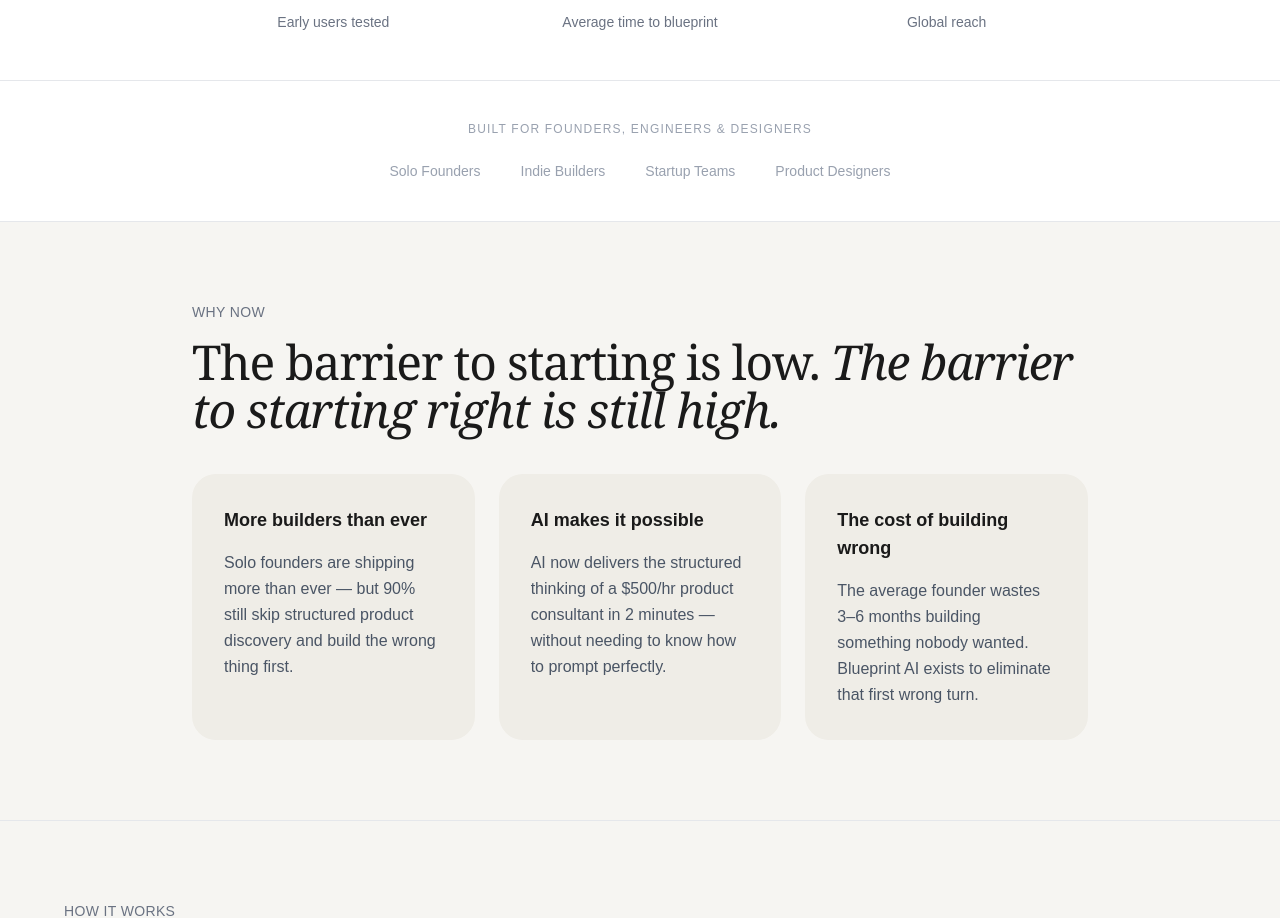
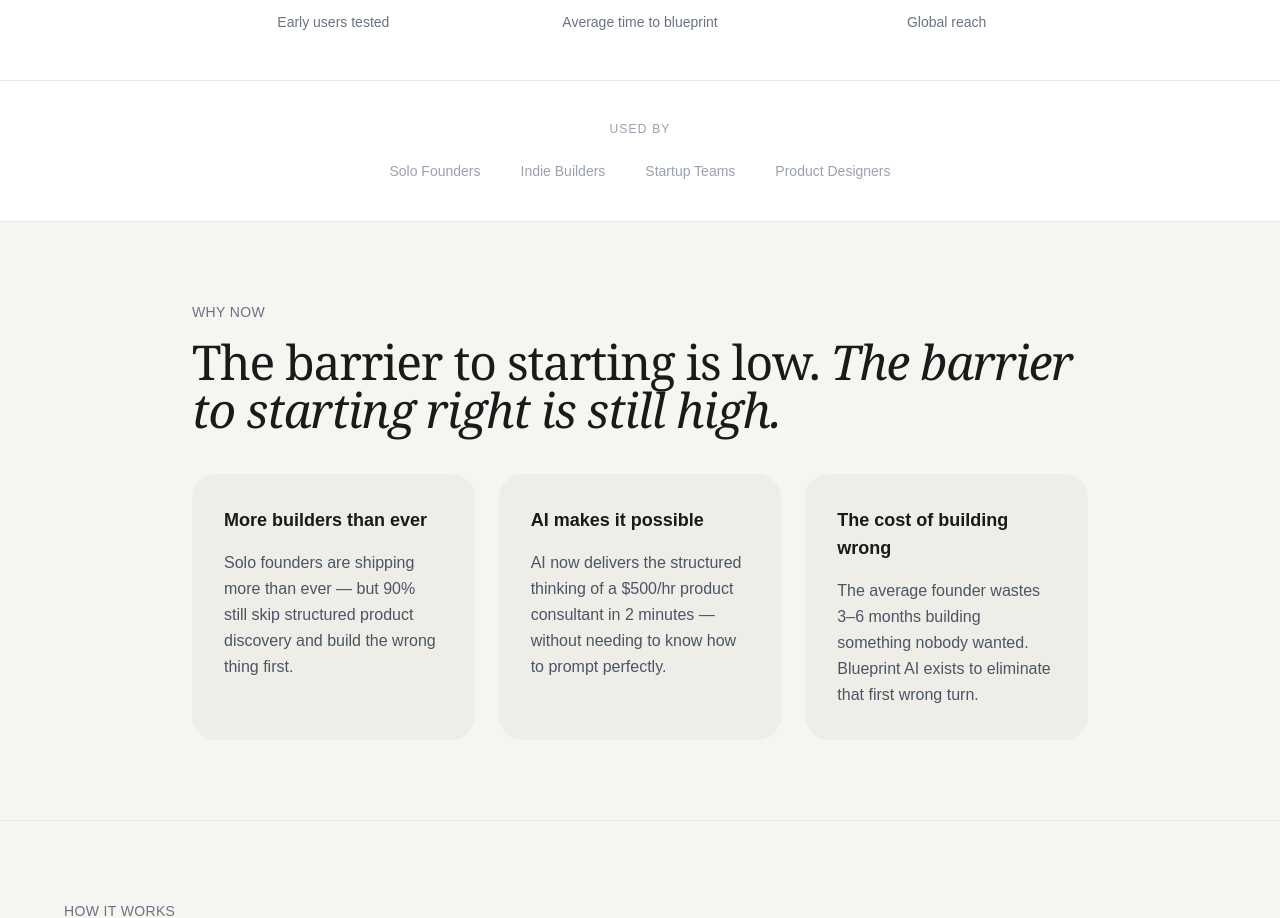
Before and after one commit to GouravSharma1916/blueprint-ai, a Next.js app: page / in a window 1280 px wide. Shown: the part 933-1851 px from the top of the page. Built offline with nearby package versions, Linux system fonts and the light colour scheme.

Commit message:
Add Why Now section

```diff
--- a/app/page.tsx
+++ b/app/page.tsx
@@ -86,7 +86,7 @@ Talk to your AI product strategist
   <div className="max-w-4xl mx-auto text-center">
 
     <p className="text-xs tracking-widest text-gray-400 uppercase">
-      Built for founders, engineers & designers
+      Used By
     </p>
 
     <div className="mt-6 flex items-center justify-center gap-10 flex-wrap">
```
